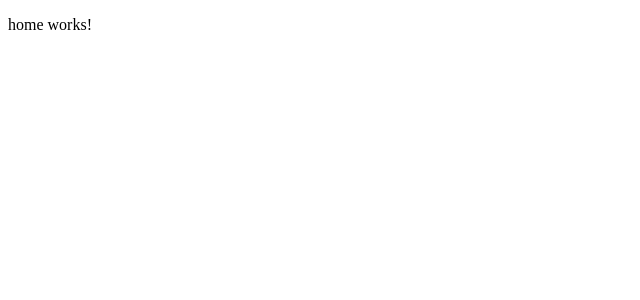
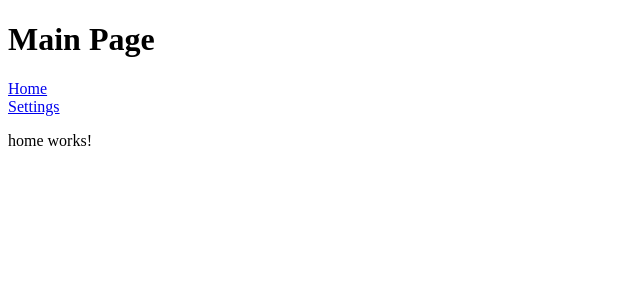
Before and after one commit to efroChang/javabrain-angular-6-basic-3-routes, an Angular app: page /home in a window 1280 px wide. Shown: the top 300 px of the page, without its empty margins (0-640 px from the left). Built offline with nearby package versions, Linux system fonts and the light colour scheme.

Commit message:
Create Links to navigate among Routes 1

```diff
--- a/src/app/app.component.html
+++ b/src/app/app.component.html
@@ -1 +1,7 @@
+<h1>Main Page</h1>
+
+<a routerLink="home">Home</a>
+<br>
+<a routerLink="settings">Settings</a>
+
 <router-outlet></router-outlet>
```
